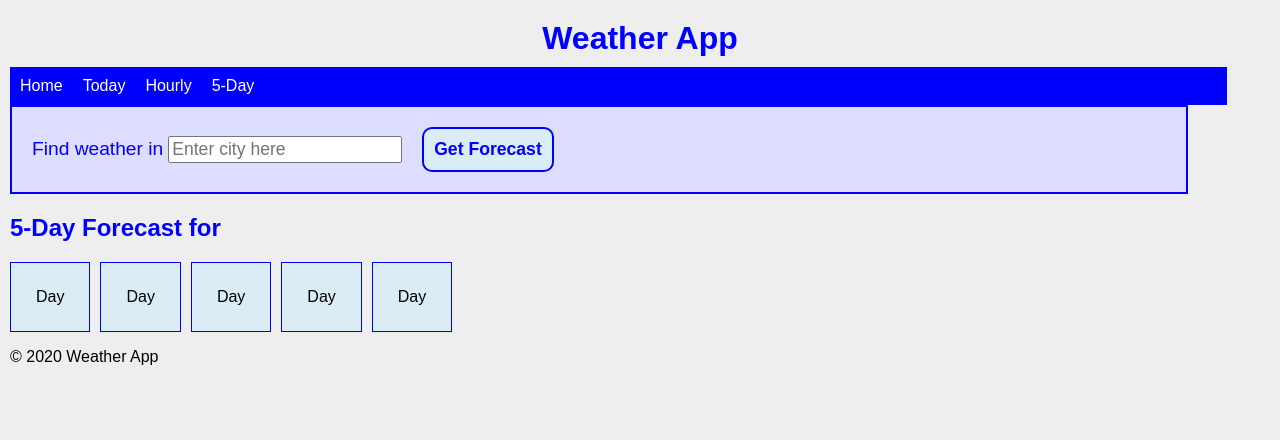
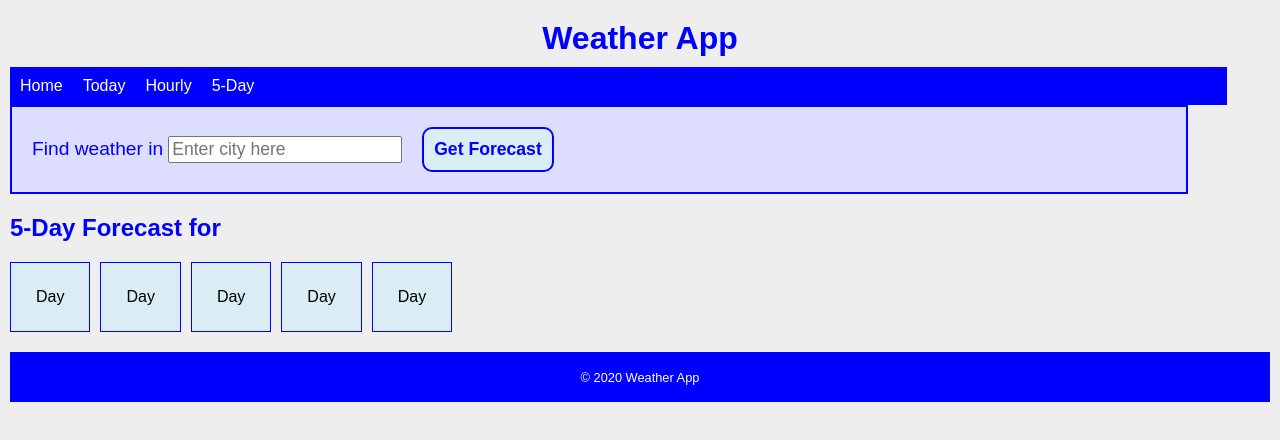
Before and after one commit to josephsenyonjo25/WeatherApp, a React (Create React App) app: page /fiveday in a window 1280 px wide. Shown: the top 440 px of the page. Built offline with nearby package versions, Linux system fonts and the light colour scheme.

Commit message:
added styling to Footer

```diff
--- a/src/App.css
+++ b/src/App.css
@@ -98,3 +98,11 @@ h2{
 .condition{
   font-size: 1.3em;
 }
+.Footer{
+  text-align: center;
+  font-size: 0.8em;
+  background-color: blue;
+  color: white;
+  padding: 5px;
+  margin-top: 20px;
+}
```
